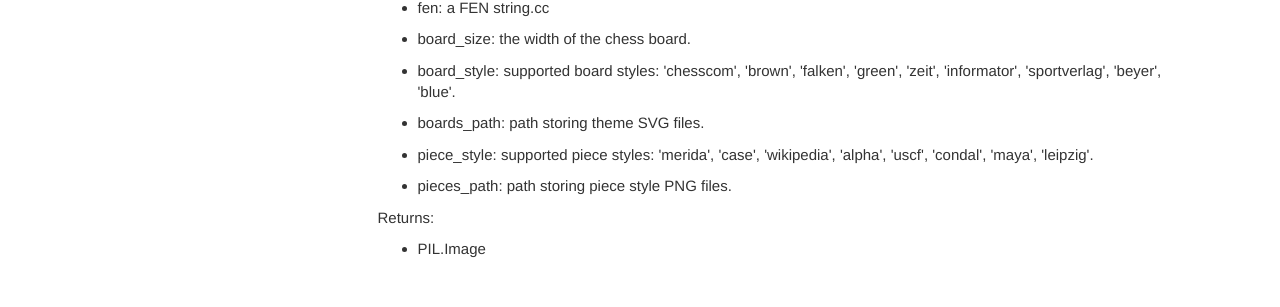
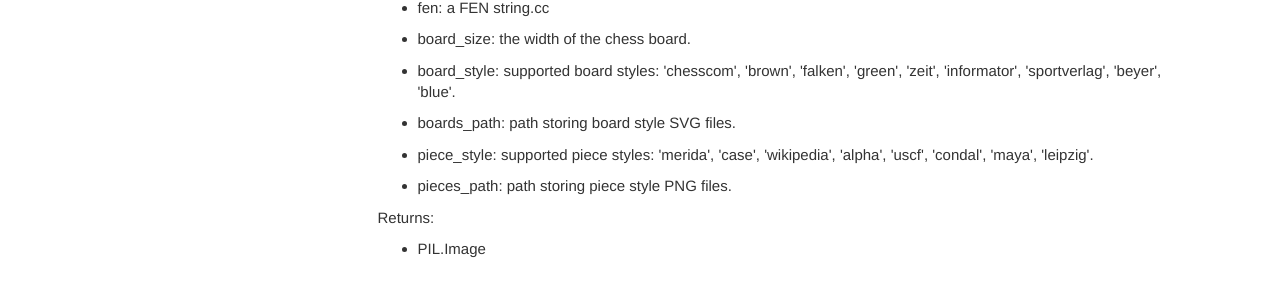
Before and after one commit to zilin/fen2img, a Jekyll site: the page built from docs/fen2img.html, in a window 1280 px wide. Shown: the part 586-893 px from the top of the page. Built offline with Jekyll 4.4.1, drawn with Linux system fonts in a browser that asks for light colours; nearby versions of some CDN libraries; comment, search, counter and statistics services are not loaded.

Commit message:
fixed docstring

```diff
--- a/docs/fen2img.html
+++ b/docs/fen2img.html
@@ -91,7 +91,7 @@ description: "convert fen string to image."
 <li>fen:         a FEN string.cc</li>
 <li>board_size:  the width of the chess board.</li>
 <li>board_style: supported board styles: 'chesscom', 'brown', 'falken', 'green', 'zeit', 'informator', 'sportverlag', 'beyer', 'blue'.</li>
-<li>boards_path: path storing theme SVG files.</li>
+<li>boards_path: path storing board style SVG files.</li>
 <li>piece_style: supported piece styles: 'merida', 'case', 'wikipedia', 'alpha', 'uscf', 'condal', 'maya', 'leipzig'.</li>
 <li>pieces_path: path storing piece style PNG files.</li>
 </ul>
--- a/fen2img/fen2img.py
+++ b/fen2img/fen2img.py
@@ -20,7 +20,7 @@ def fen2img(fen, board_size=400, board_style='brown', boards_path='./boards',
       - fen:         a FEN string.cc
       - board_size:  the width of the chess board.
       - board_style: supported board styles: 'chesscom', 'brown', 'falken', 'green', 'zeit', 'informator', 'sportverlag', 'beyer', 'blue'.
-      - boards_path: path storing theme SVG files.
+      - boards_path: path storing board style SVG files.
       - piece_style: supported piece styles: 'merida', 'case', 'wikipedia', 'alpha', 'uscf', 'condal', 'maya', 'leipzig'.
       - pieces_path: path storing piece style PNG files.
 
```
Also changed, not shown: 1 other file.
